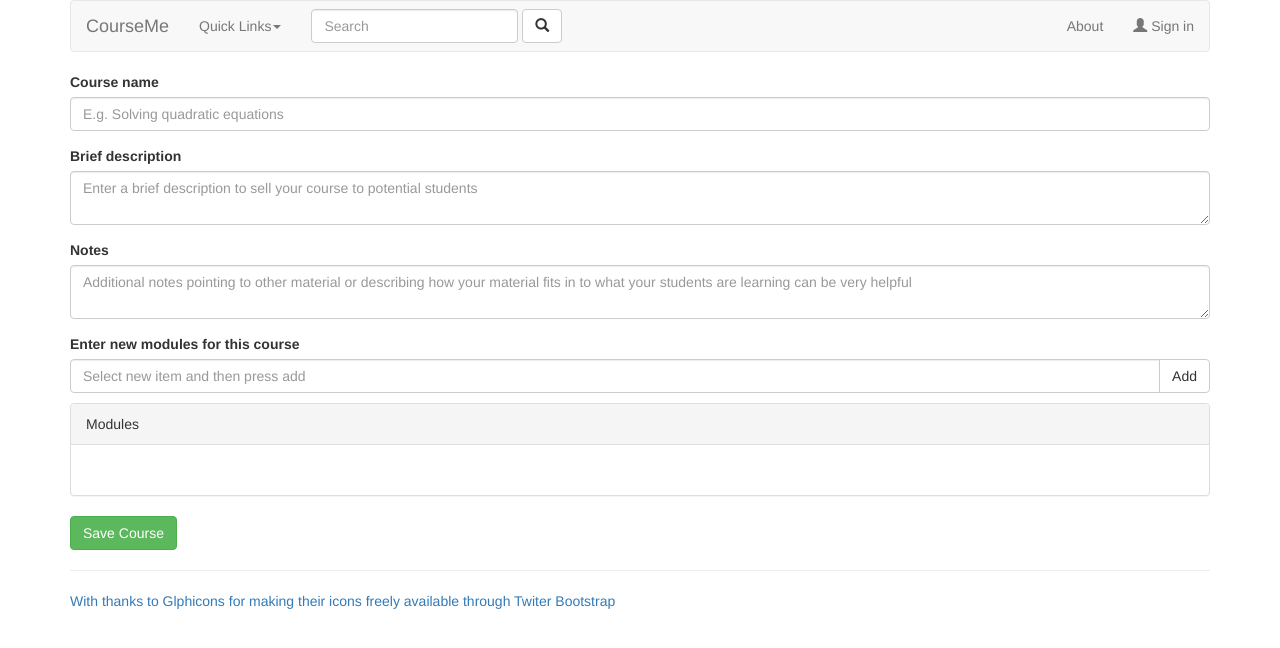
After one commit to Dan-Gelderd/CourseMe, a Flask app: template courseme/templates/editcourse.html in a window 1280 px wide. The commit adds this page. Shown: the top 648 px of the page. Run offline with Flask 2, Linux system fonts and the light colour scheme; the template is opened without the code that fills it: values that come from a table or form of the project are taken from there, others are empty; parts of the project's set-up code (start-up, migrations or seed data) failed here and were passed over; some libraries are stand-ins or nearby versions.

Commit message:
Sub templates for dynamic lists
Still need to sync static js files

```diff
--- a/courseme/forms.py
+++ b/courseme/forms.py
@@ -1,5 +1,5 @@
 from flask.ext.wtf import Form
-from wtforms import TextField, PasswordField, BooleanField, HiddenField, FileField, SelectMultipleField
+from wtforms import TextField, TextAreaField, PasswordField, BooleanField, HiddenField, FileField, SelectMultipleField
 from wtforms.validators import Required, Length, Email, Regexp, EqualTo
 
 class SignupForm(Form):
@@ -25,7 +25,7 @@
                 Length(min=6, message=(u'Password must be at least 6 characters'))])
     remember_me = BooleanField('remember_me', default = False)
 
-class AddUpdateObjective(Form):
+class EditObjective(Form):
     edit_objective_id = HiddenField()
     edit_objective_name = TextField('Objective', validators = [
                 Regexp(r'\w'),                  #DJG - need to exclude commas in current implementation of ajax calls but this isn't working
@@ -34,9 +34,13 @@
     new_prerequisite = TextField('Prerequisites', validators=[])
                 #Regexp(r'\w', message=(u'Can only use spaces, numbers and letters in the description'))])
 
+class EditModule(Form):
+    name = TextField('Module name', validators=[Required('Please enter a name for your module')])
+    brief_description = TextAreaField('Brief description')
+    notes = TextAreaField('Notes')
+    material = FileField('Material', validators=[Required()])
 
-class CreateModule(Form):
-    name = TextField('Module name', validators=[Required()])
-    material = FileField('Material', validators=[Required()])
-    #tags = TextField('Tags', validators=[])
-    #objectives = SelectMultipleField('Objectives')
+class EditCourse(Form):
+    name = TextField('Course name', validators=[Required('Please enter a name for your course')])
+    brief_description = TextAreaField('Brief description', validators=[Required('Please enter a brief description of your course')])
+    notes = TextAreaField('Notes')
--- a/courseme/static/css/main.css
+++ b/courseme/static/css/main.css
@@ -14,3 +14,7 @@
 .starred{
     background-image: url(../images/starred.png);
 }
+
+.dynamic-list-item{
+
+}
--- a/courseme/templates/editcourse.html
+++ b/courseme/templates/editcourse.html
@@ -44,7 +44,7 @@
     </div>
 
     <div class="dynamic-list-container" id="include_modules">
-        {% include "parts/dynamic-list.html" %}
+        {% include "subplates/dynamic-list.html" %}
     </div>
 
     <button class="btn btn-success" type="submit">Save Course</button>
--- a/courseme/templates/editmodule.html
+++ b/courseme/templates/editmodule.html
@@ -54,7 +54,7 @@
     </div>
 
     <div class="dynamic-list-container" id="define_objectives">
-        {% include "parts/dynamic-list.html" %}
+        {% include "subplates/dynamic-list.html" %}
     </div>
 
     <button class="btn btn-success" type="submit">Save Module</button>
--- a/courseme/templates/layout.html
+++ b/courseme/templates/layout.html
@@ -8,6 +8,7 @@
         <link rel="stylesheet" href="/static/css/lib/bootstrap-tagsinput.css" />
         <link rel="stylesheet" href="/static/css/main.css" />
         <link rel="stylesheet" href="//code.jquery.com/ui/1.10.4/themes/smoothness/jquery-ui.css">
+        <link rel="stylesheet" href="//raw.github.com/jharding/typeahead.js-bootstrap.css/master/typeahead.js-bootstrap.css" media="screen">
         <link rel="shortcut icon" href="/static/courseme.ico" />
         <script src="http://code.jquery.com/jquery-latest.js"></script>
     </head>
@@ -35,14 +36,17 @@
                 <li class="dropdown">
                   <a href="#" class="dropdown-toggle" data-toggle="dropdown">Quick Links<b class="caret"></b></a>
                   <ul class="dropdown-menu">
-                    <li role="presentation" class="dropdown-header">Recently viewed material</li>
-                    <li><a href="#"><span class="glyphicon glyphicon-list-alt"></span> My latest viewed course <span class="badge badge-info">13</span></a></li>
-                    <li><a href="#"><span class="glyphicon glyphicon-play-circle"></span> My latest viewed module</a></li>
-                    <li><a href="#"><span class="glyphicon glyphicon-play-circle"></span> My latest module within one of my courses</a></li>
+                    <li><a href="{{ url_for('editmodule') }}">Create a new module</a></li>
+                    <li><a href="{{ url_for('editcourse', id=0) }}">Create a new course</a></li>     <!-- DJG: using course id 0 as no course or new course - is this good practice? -->
+                    <li><a href="{{ url_for('objectives') }}">See all objectives</a></li>
+                    <li role="presentation" class="divider"></li>
+                    <li role="presentation" class="dropdown-header">Recent modules</li>
+                    {% for module in g.user.recent_modules(5) %}
+                        <li><a href="{{ url_for('module', id=module.id) }}"><span class="glyphicon glyphicon-list-alt"></span> {{module.name}}</a></li>
+                    {% endfor %}
                     <li role="presentation" class="divider"></li>
                     <li role="presentation" class="dropdown-header">My courses</li>
                     <li><a href="#"><span class="glyphicon glyphicon-list-alt"></span> Course name <span class="badge badge-info">13</span></a></li>
-
                   </ul>
                 </li>
               </ul>
@@ -57,7 +61,7 @@
                 <li><a href="/static/preview/about.html">About</a></li>
                 <li class="dropdown">
                   {% if g.user.is_authenticated() %}
-                  <a href="#" class="dropdown-toggle" data-toggle="dropdown"><span class="glyphicon glyphicon-user"></span> {{ g.user.username }}<b class="caret"></b></a>
+                  <a href="#" class="dropdown-toggle" data-toggle="dropdown"><span class="glyphicon glyphicon-user"></span> {{ g.user.name }}<b class="caret"></b></a>
                   <ul class="dropdown-menu">
                     <li><a href="{{ url_for('logout') }}">Sign Out</a></li>
                     <li><a href="#">Account Settings</a></li>
@@ -113,11 +117,16 @@
         <script src="//netdna.bootstrapcdn.com/bootstrap/3.1.1/js/bootstrap.min.js"></script>
         <script src="/static/js/dynamic-list.js"></script>
         <script src="/static/js/edit-objective-modal.js"></script>
-        <script src="/static/js/lib/bootstrap-tagsinput.js"></script>
-        <script src="/static/js/lib/tooltip.js"></script>
-        <script src="/static/js/lib/popover.js"></script>
-        <script src="/static/js/lib/collapse.js"></script>
-        <script src="/static/js/lib/transition.js"></script>
+        <script src="/static/js/lib/bootstrap/bootstrap-tagsinput.js"></script>
+        <script src="/static/js/lib/bootstrap/tooltip.js"></script>
+        <script src="/static/js/lib/bootstrap/popover.js"></script>
+        <script src="/static/js/lib/bootstrap/collapse.js"></script>
+        <script src="/static/js/lib/bootstrap/transition.js"></script>
+        <!-- DJG - don't think I'm using any of these
+        <script src="/static/js/lib/typeahead/bloodhound.js"></script>
+        <script src="/static/js/lib/typeahead/typeahead.jquery.js"></script>
+        <script src="/static/js/lib/typeahead/typeahead.bundle.js"></script>
+        -->
     </div>
     </body>
 </html>
--- a/courseme/templates/objectives.html
+++ b/courseme/templates/objectives.html
@@ -67,7 +67,7 @@
 </span>
 {% endfor %}
 
-{% include "parts/edit-objective-modal.html" %}
+{% include "subplates/edit-objective-modal.html" %}
 
 <button class="btn btn-default btn-sm btn-success" id="create_objective">Create New Objective</button>
 
--- /dev/null
+++ b/courseme/templates/subplates/dynamic-list.html
@@ -0,0 +1,20 @@
+<div class="form-group ui-front dynamic-list-form">
+    <label class="dynamic-list-new-item-label">...</label>
+    <div class="input-group">
+        <input type="text" class="form-control dynamic-list-new-item" placeholder="Select new item and then press add">
+        <span class="input-group-btn">
+            <button class="btn btn-default dynamic-list-add" type="button">Add</button>
+        </span>
+    </div>
+    <p class="help-block dynamic-list-help"></p>
+
+    <div class="panel panel-default">
+        <div class="panel-heading dynamic-list-heading">...</div>
+        <div class="panel-body">
+            <ul class="list-group dynamic-list">
+                <!-- javascript populates list when form is loaded for when new objective is added to the list -->
+            </ul>
+        </div>
+    </div>
+
+</div>
--- a/courseme/views.py
+++ b/courseme/views.py
@@ -104,7 +104,7 @@
 @login_required
 def objectives():
     title = "CourseMe - Objectives"
-    objectiveform = forms.AddUpdateObjective()
+    objectiveform = forms.EditObjective()
     objectives = g.user.visible_objectives().all()
     objectives.sort(key=operator.methodcaller("score"))   #DJG - isn't there a way of doing this within the order_by of the query
     return render_template('objectives.html',
@@ -114,7 +114,7 @@
 
 @app.route('/objective-add-update', methods = ['POST'])
 def objective_add_update():
-    form = forms.AddUpdateObjective()
+    form = forms.EditObjective()
     #import pdb; pdb.set_trace()
     #form will be the fields of the html form with the csrf
     #request.form will be the data posted back through the ajax request
@@ -122,11 +122,12 @@
     if form.validate():
         obj_id = form.edit_objective_id.data
         name = form.edit_objective_name.data
-        prerequisites_unicode = request.form["prerequisites"]       #DJG - the data sent by the ajax request has the list of prerequisites converted into a unicode text string with commas
-        #DJG - need to update this so only visible objectives for the user are tested against
-        prerequisites_list = filter(None, prerequisites_unicode.split(','))            #DJG - Dodgy string manipulation, means I can't have commas in objective names
-        prerequisites = g.user.visible_objectives().filter(Objective.name.in_(prerequisites_list)).all()
-        undefined_prerequisites = list(set(prerequisites_list) - set(obj.name for obj in prerequisites))
+
+        #Reading off the list of prerequisites
+        unicode_list = request.form["prerequisites"]       #DJG - the data sent by the ajax request has the list converted into a unicode text string with commas
+        python_list = filter(None, unicode_list.split(','))            #DJG - Dodgy string manipulation, means I can't have commas in objective names
+        prerequisites = g.user.visible_objectives().filter(Objective.name.in_(python_list)).all()
+        undefined_prerequisites = list(set(python_list) - set(obj.name for obj in prerequisites))
         result = {}
         result['savedsuccess'] = False
         if not obj_id:
@@ -209,17 +210,22 @@
 
 
 #modules
-@app.route('/createmodule', methods = ["GET", "POST"])
+@app.route('/editmodule', methods = ["GET", "POST"])
 @login_required
-def createmodule():
-    title = 'CourseMe - Create Module'
-    moduleform = forms.CreateModule()
-    objectiveform = forms.AddUpdateObjective()
+def editmodule():
+    title = 'CourseMe - Edit Module'
+    moduleform = forms.EditModule()
+    objectiveform = forms.EditObjective()
     #DJG - need to test for validate
     if moduleform.validate_on_submit() and 'material' in request.files:        #DJG - Does flask-uploads automatically check against the allowed extention types and make the filename safe? Believe so.
         name = lectures.save(request.files['material'])                 #This saves the file and returns its name (including the folder)
-        #print name         #DJG - check saving process
-        #print moduleform.name.data
+
+        #Reading off the list of objectives
+        unicode_list = request.form["objectives"]       #DJG - the data sent by the ajax request has the list converted into a unicode text string with commas
+        python_list = filter(None, unicode_list.split(','))            #DJG - Dodgy string manipulation, means I can't have commas in objective names
+        objectives = g.user.visible_objectives().filter(Objective.name.in_(python_list)).all()
+        undefined_objectives = list(set(python_list) - set(obj.name for obj in objectives))
+
         module = Module(name=moduleform.name.data,
                         time_created=datetime.utcnow(),
                         author_id=g.user.id,
@@ -231,10 +237,10 @@
 
     objectives = g.user.visible_objectives().all()
     objectives.sort(key=operator.methodcaller("score"))   #DJG - isn't there a way of doing this within the order_by of the query
-    return render_template('createmodule.html',
+    return render_template('editmodule.html',
                            title=title,
                            objectives=objectives,
-                           moduleform=moduleform,
+                           edit_material_form=moduleform,
                            objectiveform=objectiveform)
 
 
@@ -289,9 +295,47 @@
     return ""   #DJG - What is best return value when I don't care about the return result? Only thing I found that worked
 
 
+
+
+#courses
+@app.route('/editcourse/<int:id>', methods = ["GET", "POST"])
+@login_required
+def editcourse(id):
+    title = 'CourseMe - Edit Course'
+    form = forms.EditCourse()
+
+    if form.validate_on_submit():
+        result = {}
+        result['savedsuccess'] = False
+        if id > 0:
+            course = Course.query.get(id)
+            if course:
+                course.name = form.name.data
+                course.last_updated = datetime.utcnow()
+            else:
+                result['error'] = "This course could not be found and so has not been edited"
+        else:
+            course = Course(name=form.name.data,
+                            time_created=datetime.utcnow(),
+                            last_updated = datetime.utcnow(),
+                            author_id=g.user.id)
+        db.session.add(course)
+        db.session.commit()
+        result['savedsuccess'] = True
+        return redirect(url_for('course', id=course.id))
+
+    return render_template('editcourse.html',
+                           title=title,
+                           edit_material_form=form)
+
+
+
+
+
+
 @app.route('/test')
 def test():
-    objectiveform = forms.AddUpdateObjective()
+    objectiveform = forms.EditObjective()
     objectives = Objective.query.all()
     objectives.sort(key=operator.methodcaller("score"))
     return render_template('test.html',
```
Also changed, not shown: courseme/models.py (+36 -3 lines), courseme/templates/module.html (+4 -3 lines), courseme/templates/subplates/edit-objective-modal.html (added, +31 -0 lines), 1 other file.
